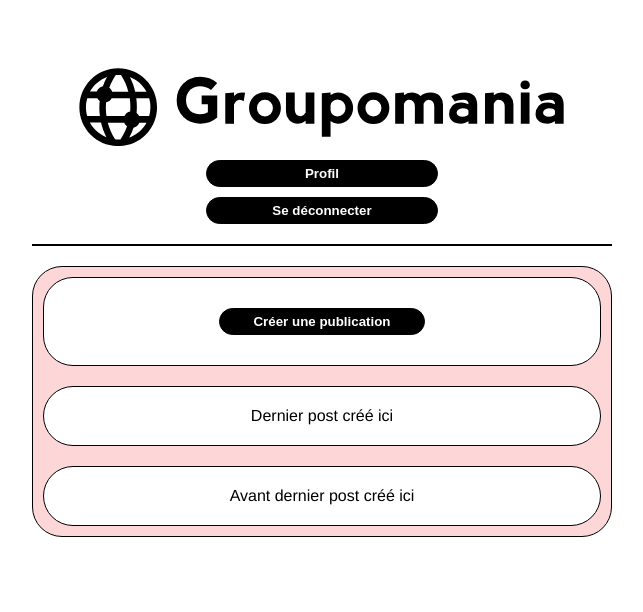
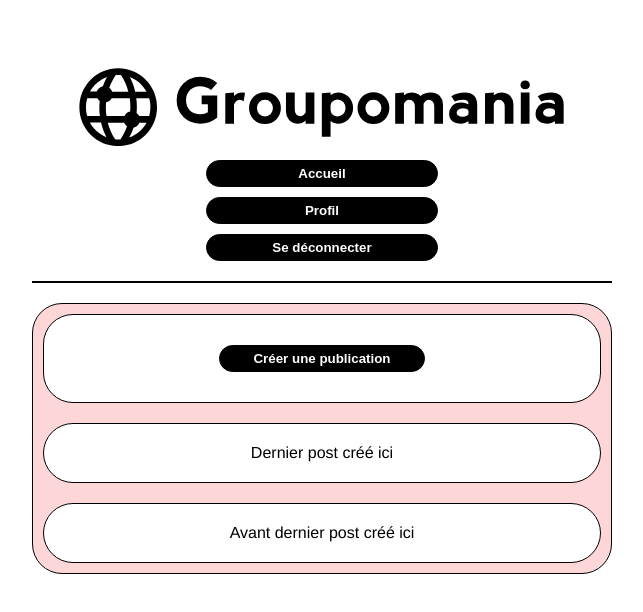
Before and after one commit to AliciaPetitpas/P7-Creer-un-reseau-social-d-entreprise, a Vue app in the folder front/: page /mainPage in a window 1280 px wide. Shown: the top 612 px of the page, without its empty margins (318-961 px from the left). Built offline with nearby package versions, Linux system fonts and the light colour scheme.

Commit message:
Bouton vers page accueil

```diff
--- a/front/src/components/MenuPage.vue
+++ b/front/src/components/MenuPage.vue
@@ -5,6 +5,7 @@
     <img src="../assets/icon.svg" alt="Logo Groupomania Mobile" class="header-logo_mobile">
 
     <nav class="nav-btn">
+        <button @click="toMainPage()" class="btn-mainpage">Accueil</button>
         <button @click="toUserProfile()" class="btn-profile">Profil</button>
         <button @click="logout()" class="btn-logout">Se déconnecter</button>
     </nav>
@@ -23,9 +24,6 @@
         toUserProfile(){
             this.$router.push('/userProfile');
         },
-// logout(){
-//     this.$router.push('/');
-// }
         logout: function() {
             localStorage.removeItem('user')
             // console.log(localStorage.getItem('user'))
```
Lines whose indentation alone changed are shown as unchanged.
